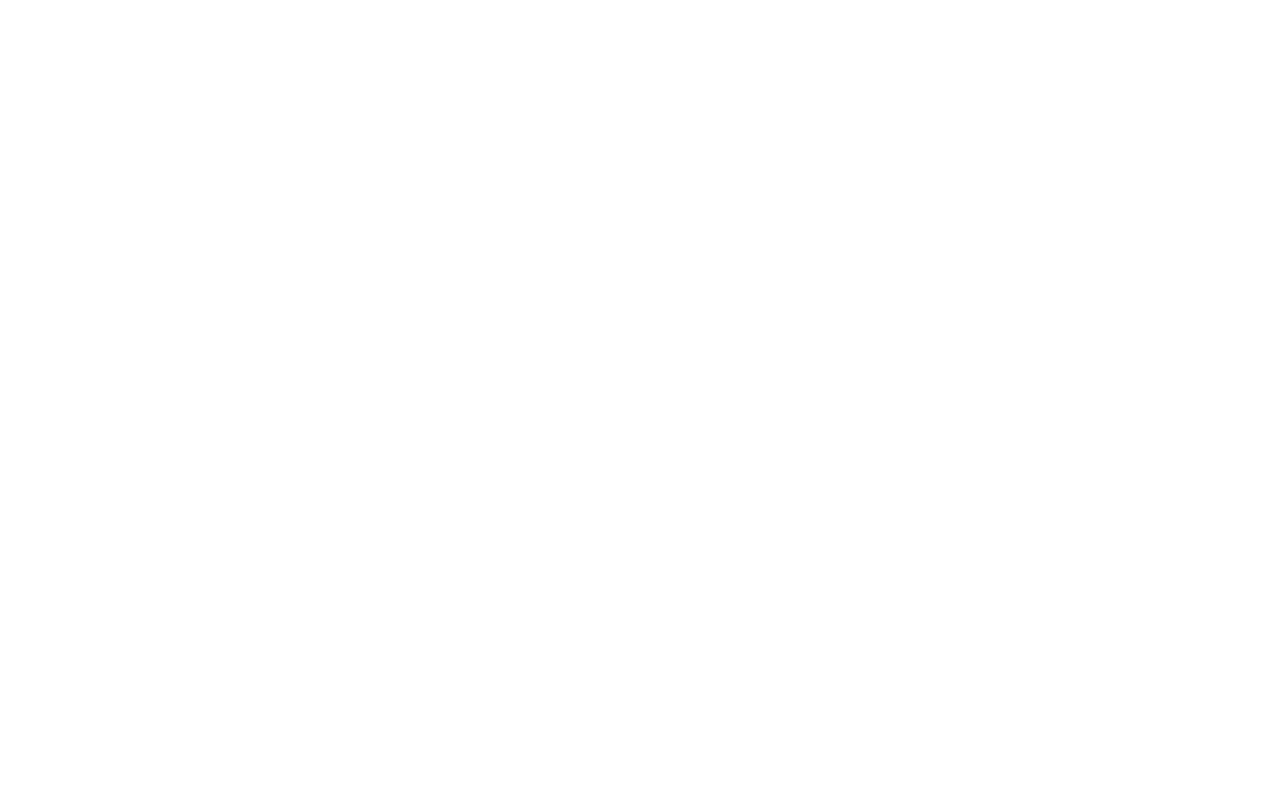
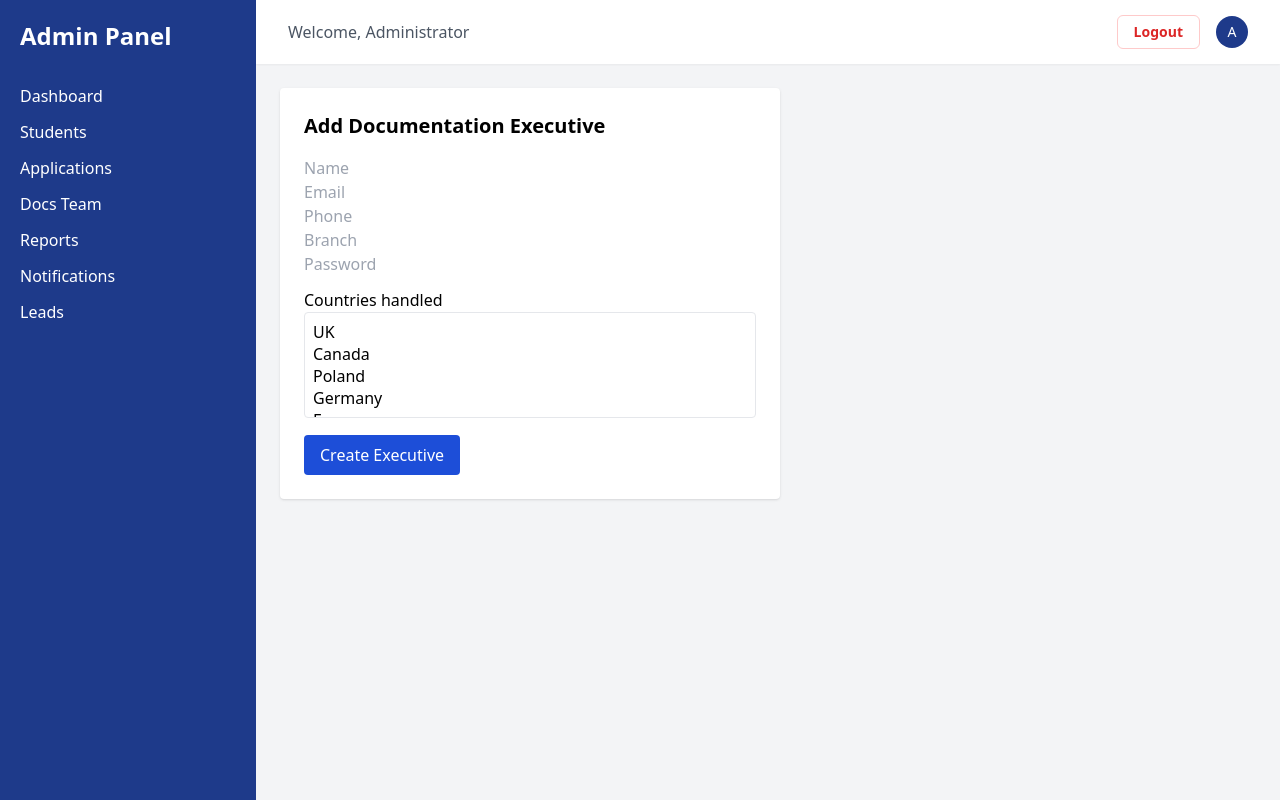
Before and after one commit to cereena/Abroad-process-tracker, a React (Vite) app: page /admin/docs-team/add in a window 1280 px wide. Before the commit this address had no page. Built offline with nearby package versions, Linux system fonts and the light colour scheme; sample sign-in values are in the browser's storage.

Commit message:
fetching executives works successfully

```diff
--- a/src/App.jsx
+++ b/src/App.jsx
@@ -50,6 +50,7 @@ import DocApplications from "./pages/documetation/DocApplications.jsx";
 import CourseFinder from "./pages/documetation/CourseFinder.jsx";
 import DocsCommission from "./pages/documetation/DocsCommission.jsx";
 import DocRegister from "./pages/documetation/DocRegister.jsx";
+import AddExecutive from "./pages/admin/AddExecutive.jsx";
 
 
 
@@ -78,11 +79,12 @@ function App() {
             <Route path="/admin/students/add" element={<AddStudent />} />
             <Route path="applications" element={<Applications />} />
             <Route path="universities" element={<Universities_admin />} />
-            <Route path="docs-team" element={<DocsTeam />} />
+            <Route path="/admin/docs-team" element={<DocsTeam />} />
             <Route path="reports" element={<Reports />} />
             <Route path="/admin/notifications" element={<AdminNotifications/>} />
             <Route path="/admin/leads" element={<AdminLeads/>} />
             <Route path="/admin/students" element={<Students />} />
+            <Route path="/admin/docs-team/add" element={<AddExecutive />} />
           </Route>
         </Route>
 
--- a/src/pages/Login.jsx
+++ b/src/pages/Login.jsx
@@ -22,22 +22,27 @@ const Login = () => {
             : "http://localhost:5000/api/doc/login";
 
       const { data } = await axios.post(url, { email, password });
+      console.log("Login response:", data); // 👈 add this line
 
-      // Save user based on role
+      // Student
       if (role === "student") {
         localStorage.setItem("studentId", data.student.id);
+        localStorage.setItem("userToken", data.token); // ✅ save token for students if backend returns it
         navigate("/dashboard");
       }
 
+      // Admin
       if (role === "admin") {
-        console.log("Admin login success", data);
-        localStorage.setItem("adminId", data.admin.id);
+        localStorage.setItem("adminId", data.user.id); // <-- use `data.user.id`
+        localStorage.setItem("userToken", data.token);
         navigate("/admin/dashboard");
       }
 
 
+      // Documentation Executive
       if (role === "doc") {
-        localStorage.setItem("docId", data.doc.id);
+        localStorage.setItem("docId", data.user.id);
+        localStorage.setItem("userToken", data.token);
         navigate("/doc/dashboard");
       }
 
--- a/src/pages/admin/AddExecutive.jsx
+++ b/src/pages/admin/AddExecutive.jsx
@@ -1,3 +1,6 @@
+import { useState } from "react";
+import axios from "axios";
+
 function AddExecutive() {
   const [form, setForm] = useState({
     name: "",
@@ -5,39 +8,64 @@ function AddExecutive() {
     phone: "",
     branch: "",
     password: "",
-    countries: []
+    countriesHandled: []
   });
 
+  const handleChange = (e) => {
+    setForm({ ...form, [e.target.name]: e.target.value });
+  };
+
+  const handleCountries = (e) => {
+    const values = Array.from(e.target.selectedOptions, o => o.value);
+    setForm({ ...form, countriesHandled: values });
+  };
+
   const handleSubmit = async () => {
-    await axios.post(
-      "http://localhost:5000/api/admin/create-doc-executive",
-      form
-    );
-    alert("Executive created successfully");
+    try {
+      await axios.post(
+        "http://localhost:5000/api/doc-executives/create",
+        form,
+        {
+          headers: {
+            Authorization: `Bearer ${localStorage.getItem("userToken")}`
+          }
+        }
+      );
+
+      alert("Executive created successfully");
+    } catch (err) {
+      alert(err.response?.data?.message || "Failed to create executive");
+    }
   };
 
   return (
     <div className="bg-white p-6 rounded shadow w-[500px]">
       <h2 className="text-xl font-bold mb-4">Add Documentation Executive</h2>
 
-      <input placeholder="Name" />
-      <input placeholder="Email" />
-      <input placeholder="Phone" />
-      <input placeholder="Branch" />
-      <input placeholder="Password" type="password" />
+      <input name="name" placeholder="Name" onChange={handleChange} className="input" />
+      <input name="email" placeholder="Email" onChange={handleChange} className="input" />
+      <input name="phone" placeholder="Phone" onChange={handleChange} className="input" />
+      <input name="branch" placeholder="Branch" onChange={handleChange} className="input" />
+      <input name="password" type="password" placeholder="Password" onChange={handleChange} className="input" />
 
-      <select multiple>
-        <option>UK</option>
-        <option>Canada</option>
-        <option>Poland</option>
-        <option>Germany</option>
-        <option>France</option>
-        <option>Ireland</option>
+      <label className="block mt-3 font-medium">Countries handled</label>
+      <select multiple onChange={handleCountries} className="w-full border p-2 rounded">
+        <option value="UK">UK</option>
+        <option value="Canada">Canada</option>
+        <option value="Poland">Poland</option>
+        <option value="Germany">Germany</option>
+        <option value="France">France</option>
+        <option value="Ireland">Ireland</option>
       </select>
 
-      <button onClick={handleSubmit}>
+      <button
+        onClick={handleSubmit}
+        className="mt-4 bg-blue-700 text-white px-4 py-2 rounded"
+      >
         Create Executive
       </button>
     </div>
   );
 }
+
+export default AddExecutive;
--- a/src/pages/admin/AdminLeads.jsx
+++ b/src/pages/admin/AdminLeads.jsx
@@ -150,7 +150,7 @@ export default function AdminLeads() {
                                                 disabled={lead.status !== "Registered"}
                                                 onClick={() => addStudent(lead)}
                                                 className={`px-4 py-1.5 text-xs rounded-md whitespace-nowrap
-    ${lead.status === "Registered"
+                                                        ${lead.status === "Registered"
                                                         ? "bg-blue-600 text-white hover:bg-blue-700"
                                                         : "bg-gray-400 text-white cursor-not-allowed"}`}
                                             >
--- a/src/pages/admin/DocsTeam.jsx
+++ b/src/pages/admin/DocsTeam.jsx
@@ -1,5 +1,6 @@
 import { useEffect, useState } from "react";
 import axios from "axios";
+import { NavLink } from "react-router-dom";
 
 function DocsTeam() {
   const [executives, setExecutives] = useState([]);
@@ -8,70 +9,98 @@ function DocsTeam() {
   const [selectedStudent, setSelectedStudent] = useState("");
 
   useEffect(() => {
-    setExecutives([
-      {
-        _id: "1",
-        name: "Riya Sharma",
-        assignedStudents: ["s1", "s2"],
-        pendingDocs: 3
-      },
-      {
-        _id: "2",
-        name: "Arjun Patel",
-        assignedStudents: ["s3"],
-        pendingDocs: 1
-      }
-    ]);
-
-    setStudents([
-      { _id: "s1", name: "Rahul", email: "rahul@gmail.com" },
-      { _id: "s2", name: "Anita", email: "anita@gmail.com" },
-      { _id: "s3", name: "Kiran", email: "kiran@gmail.com" }
-    ]);
+    fetchExecutives();
+    fetchStudents();
   }, []);
 
 
-  const assignStudent = () => {
-    if (!selectedStudent || !selectedExec) {
-      alert("Select executive and student");
-      return;
+  const fetchExecutives = async () => {
+    try {
+      const res = await axios.get(
+        "http://localhost:5000/api/doc-executives/all",
+        {
+          headers: {
+            Authorization: `Bearer ${localStorage.getItem("userToken")}`
           }
+        }
+      );
+      setExecutives(res.data);
+    } catch (err) {
+      console.error("Exec fetch error:", err);
+      alert("Failed to load executives");
+    }
+  };
 
-    const updatedExecs = executives.map((exec) => {
-      if (exec._id === selectedExec._id) {
-        return {
-          ...exec,
-          assignedStudents: [
-            ...exec.assignedStudents,
-            selectedStudent
-          ]
+  // ✅ FETCH UNASSIGNED STUDENTS
+  const fetchStudents = async () => {
+    try {
+      const res = await axios.get(
+        "http://localhost:5000/api/student/unassigned",
+        {
+          headers: {
+            Authorization: `Bearer ${localStorage.getItem("userToken")}`
+          }
+        }
+      );
+      setStudents(res.data);
+    } catch (err) {
+      console.error("Student fetch error:", err);
+    }
   };
+
+  // ✅ ASSIGN STUDENT
+  const assignStudent = async () => {
+    if (!selectedStudent || !selectedExec) return;
+
+    try {
+      await axios.post(
+        "http://localhost:5000/api/student/assign",
+        {
+          studentId: selectedStudent,
+          executiveId: selectedExec._id
+        },
+        {
+          headers: {
+            Authorization: `Bearer ${localStorage.getItem("userToken")}`
           }
-      return exec;
-    });
+        }
+      );
 
-    setExecutives(updatedExecs);
-
-    alert("Student assigned successfully (demo mode)");
+      alert("Student assigned successfully");
       setSelectedExec(null);
       setSelectedStudent("");
+      fetchStudents();
+      fetchExecutives();
+    } catch (err) {
+      console.error("Assign error:", err);
+      alert("Assignment failed");
+    }
   };
-
 
   return (
     <div className="p-6">
-      <h2 className="text-2xl font-bold text-blue-900 mb-4">
+      {/* HEADER */}
+      <div className="flex justify-between items-center mb-5">
+        <h2 className="text-2xl font-bold text-blue-900">
           Documentation Team
         </h2>
 
-      {/* ===== EXECUTIVES TABLE ===== */}
+        <NavLink
+          to="/admin/docs-team/add"
+          className="bg-orange-600 text-white px-4 py-2 rounded"
+        >
+          + Add Executive
+        </NavLink>
+      </div>
+
+      {/* EXEC TABLE */}
       <div className="bg-white shadow rounded-lg overflow-hidden">
         <table className="w-full text-sm">
-          <thead className="bg-orange-100 text-blue-900">
+          <thead className="bg-blue-50 text-blue-900">
             <tr>
               <th className="p-3 text-left">Executive</th>
+              <th className="p-3">Countries</th>
               <th className="p-3">Assigned Students</th>
-              <th className="p-3">Pending Docs</th>
               <th className="p-3">Action</th>
             </tr>
           </thead>
@@ -80,10 +109,10 @@ function DocsTeam() {
               <tr key={exec._id} className="border-b">
                 <td className="p-3 font-medium">{exec.name}</td>
                 <td className="p-3 text-center">
+                  {exec.countriesHandled?.join(", ")}
+                </td>
+                <td className="p-3 text-center">
                   {exec.assignedStudents?.length || 0}
-                </td>
-                <td className="p-3 text-center text-orange-600">
-                  {exec.pendingDocs || 0}
                 </td>
                 <td className="p-3 text-center">
                   <button
@@ -99,10 +128,10 @@ function DocsTeam() {
         </table>
       </div>
 
-      {/* ===== ASSIGN MODAL ===== */}
+      {/* ASSIGN MODAL */}
       {selectedExec && (
         <div className="fixed inset-0 bg-black/40 flex items-center justify-center">
-          <div className="bg-white p-6 rounded-lg w-[400px]">
+          <div className="bg-white p-6 rounded-lg w-[420px]">
             <h3 className="text-lg font-bold text-blue-900 mb-3">
               Assign Student to {selectedExec.name}
             </h3>
@@ -115,7 +144,7 @@ function DocsTeam() {
               <option value="">Select Student</option>
               {students.map((s) => (
                 <option key={s._id} value={s._id}>
-                  {s.name} ({s.email})
+                  {s.name} — {s.countryPreference}
                 </option>
               ))}
             </select>
```
Lines whose indentation alone changed are shown as unchanged.
